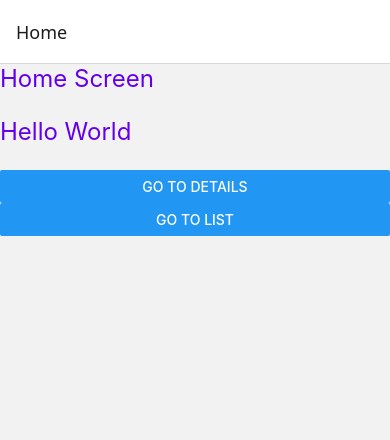
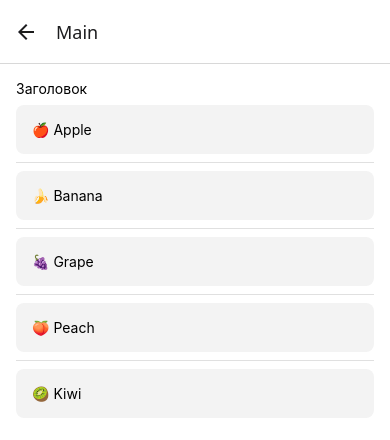
Before and after one commit to nikzalevskii10/rn-test, a React Native app: screen /Main in a window 390 px wide. Shown: the top 440 px of the page. Built offline with nearby package versions, Linux system fonts and the light colour scheme.

Commit message:
change name ListScreen on MainScreen. corrected tsconfig

```diff
--- a/src/navigation/AppNavigator.tsx
+++ b/src/navigation/AppNavigator.tsx
@@ -3,12 +3,12 @@ import {NavigationContainer} from '@react-navigation/native';
 import {createNativeStackNavigator} from '@react-navigation/native-stack';
 import HomeScreen from '../screens/HomeScreen/HomeScreen';
 import DetailsScreen from '../screens/DetailsScreen/DetailsScreen';
-import ListScreen from '../screens/ListScreen/ListScreen';
+import MainScreen from '../screens/MainScreen/MainScreen';
 
 export type RootStackParamList = {
   Home: undefined;
   Details: {id?: string; title?: string};
-  List: undefined;
+  Main: undefined;
 };
 
 const Stack = createNativeStackNavigator<RootStackParamList>();
@@ -19,7 +19,7 @@ const AppNavigator = () => {
       <Stack.Navigator initialRouteName="Home">
         <Stack.Screen name="Home" component={HomeScreen} />
         <Stack.Screen name="Details" component={DetailsScreen} />
-        <Stack.Screen name="List" component={ListScreen} />
+        <Stack.Screen name="Main" component={MainScreen} />
       </Stack.Navigator>
     </NavigationContainer>
   );
--- a/src/screens/HomeScreen/HomeScreen.tsx
+++ b/src/screens/HomeScreen/HomeScreen.tsx
@@ -15,7 +15,7 @@ export default function HomeScreen({navigation}: Props) {
         title="Go To Details"
         onPress={() => navigation.navigate('Details', {})}
       />
-      <Button title="Go To List" onPress={() => navigation.navigate('List')} />
+      <Button title="Go To List" onPress={() => navigation.navigate('Main')} />
     </View>
   );
 }
--- a/src/screens/ListScreen/ListScreen.tsx
+++ b/src/screens/MainScreen/MainScreen.tsx
@@ -1,6 +1,7 @@
 import {NativeStackScreenProps} from '@react-navigation/native-stack';
-import {FlatList, Pressable, StyleSheet, Text, View} from 'react-native';
+import {FlatList, Pressable, Text, View} from 'react-native';
 import {RootStackParamList} from '../../navigation/AppNavigator';
+import {styles} from './styles';
 
 const DATA = [
   {id: '1', title: '🍎 Apple'},
@@ -22,9 +23,9 @@ function ListEmpty() {
   return <Text>Список пуст</Text>;
 }
 
-type Props = NativeStackScreenProps<RootStackParamList, 'List'>;
+type Props = NativeStackScreenProps<RootStackParamList, 'Main'>;
 
-export default function ListScreen({navigation}: Props) {
+export default function MainScreen({navigation}: Props) {
   return (
     <View style={styles.screen}>
       <FlatList
@@ -47,22 +48,3 @@ export default function ListScreen({navigation}: Props) {
     </View>
   );
 }
-
-// Временные стили для экрана и элементов списка
-const styles = StyleSheet.create({
-  screen: {
-    flex: 1,
-    padding: 16,
-    backgroundColor: '#fff',
-  },
-  item: {
-    padding: 16,
-    marginVertical: 8,
-    backgroundColor: '#f3f3f3',
-    borderRadius: 8,
-  },
-  separator: {
-    height: 1,
-    backgroundColor: '#e0e0e0',
-  },
-});
--- /dev/null
+++ b/src/screens/MainScreen/styles.ts
@@ -0,0 +1,19 @@
+import {StyleSheet} from 'react-native';
+
+export const styles = StyleSheet.create({
+  screen: {
+    flex: 1,
+    padding: 16,
+    backgroundColor: '#fff',
+  },
+  item: {
+    padding: 16,
+    marginVertical: 8,
+    backgroundColor: '#f3f3f3',
+    borderRadius: 8,
+  },
+  separator: {
+    height: 1,
+    backgroundColor: '#e0e0e0',
+  },
+});
--- a/tsconfig.json
+++ b/tsconfig.json
@@ -1,5 +1,5 @@
 {
-  "extends": "@tsconfig/react-native/tsconfig.json",
+  "extends": "@react-native/typescript-config/tsconfig.json",
   "compilerOptions": {
     "esModuleInterop": true,
     "jsx": "react-native",
```
Also changed, not shown: src/screens/ListScreen/styles.ts (deleted).
